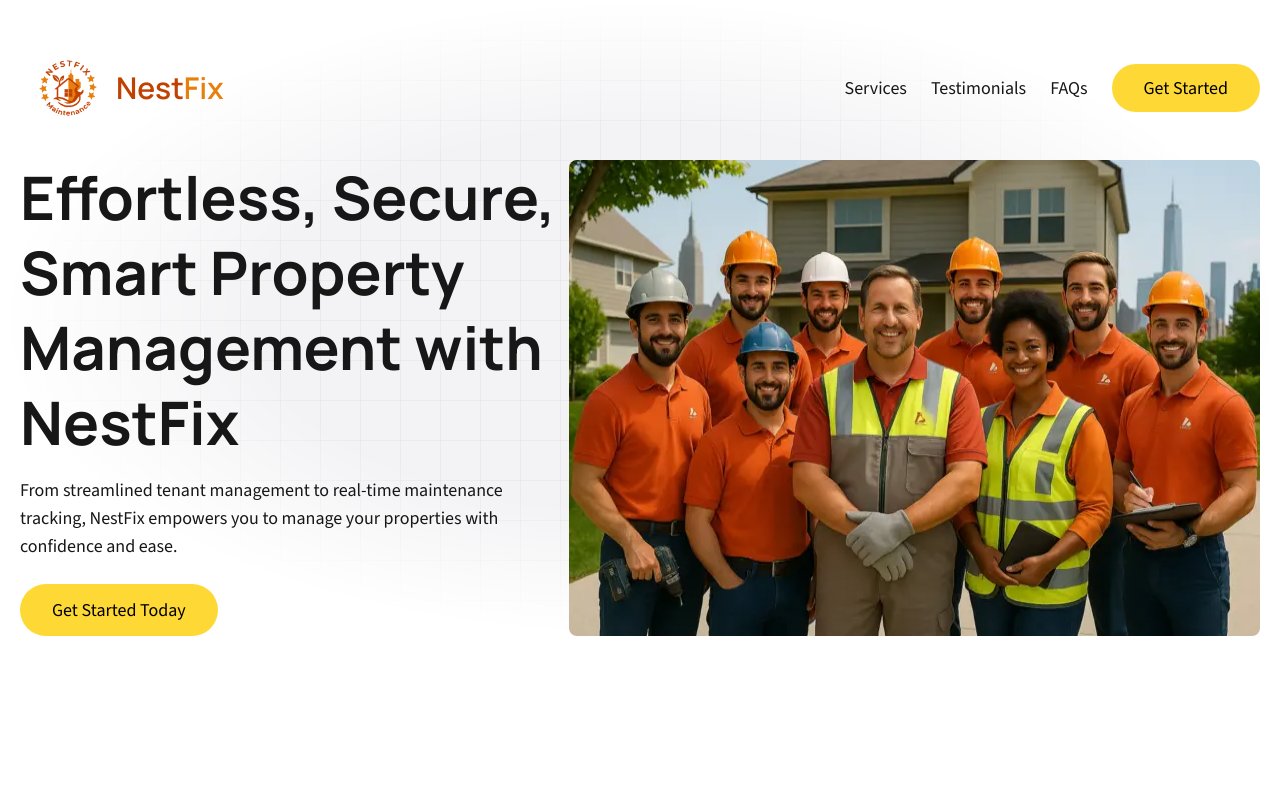
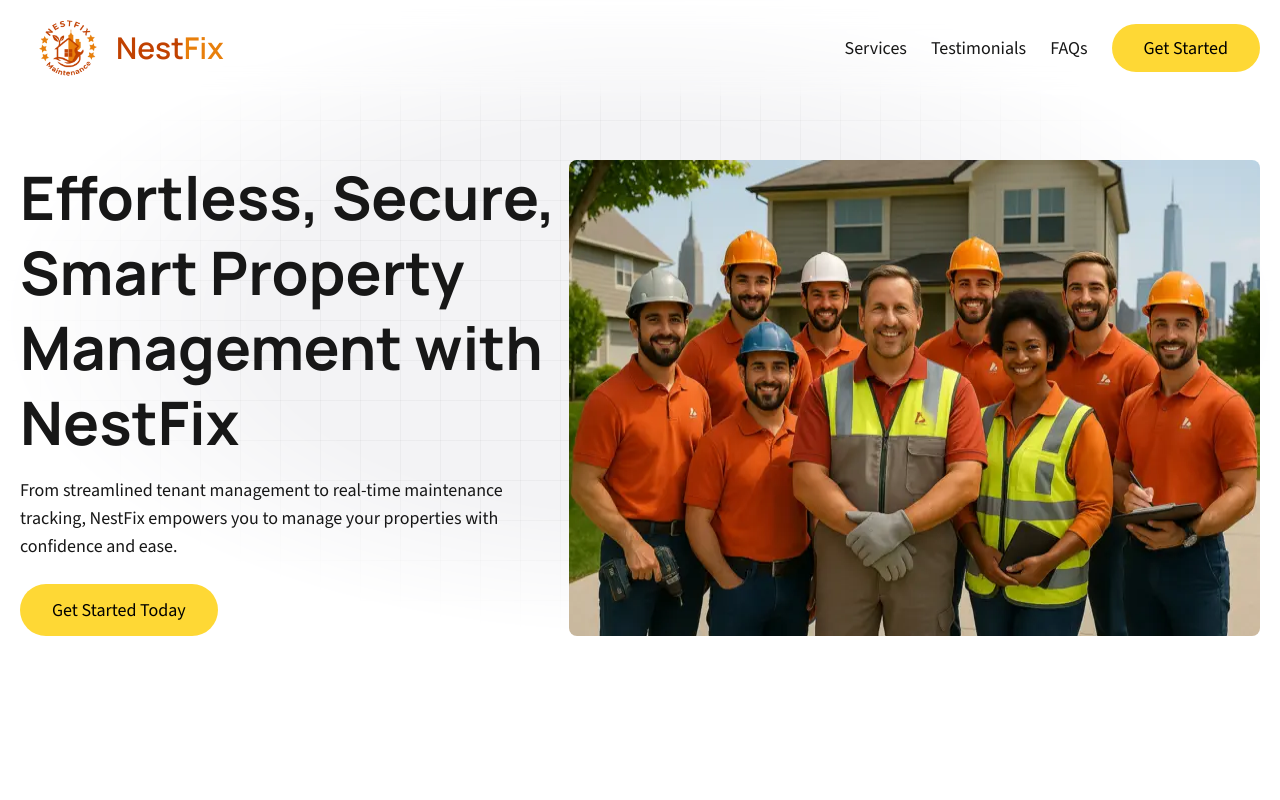
Before and after one commit to devSaifur/nestfix, a Next.js app: page / in a window 1280 px wide. Shown: the top 800 px of the page. Built offline with nearby package versions, Linux system fonts and the light colour scheme.

Commit message:
nav still

```diff
--- a/src/components/CTA.tsx
+++ b/src/components/CTA.tsx
@@ -1,7 +1,7 @@
 import { ctaDetails } from '@/data/cta'
 import ContactForm from './ContactForm'
 
-const CTA: React.FC = () => {
+const CTA = () => {
   return (
     <section id="cta" className="mb-5 mt-10 lg:my-20">
       <div className="relative z-10 mx-auto h-full w-full py-12 sm:py-20">
--- a/src/components/Header.tsx
+++ b/src/components/Header.tsx
@@ -17,9 +17,9 @@ const Header = () => {
   }
 
   return (
-    <header className="fixed left-0 right-0 top-0 z-50 mx-auto w-full bg-transparent md:absolute">
+    <header className="fixed left-0 right-0 top-0 z-50 mx-auto w-full backdrop-blur-md">
       <Container className="!px-0">
-        <nav className="mx-auto flex items-center justify-between bg-white px-5 py-2 shadow-md md:bg-transparent md:py-10 md:shadow-none">
+        <nav className="mx-auto flex items-center justify-between bg-white px-5 shadow-md md:bg-transparent md:shadow-none">
           {/* Logo */}
           <Link href="/" className="flex items-center">
             <Image
```
